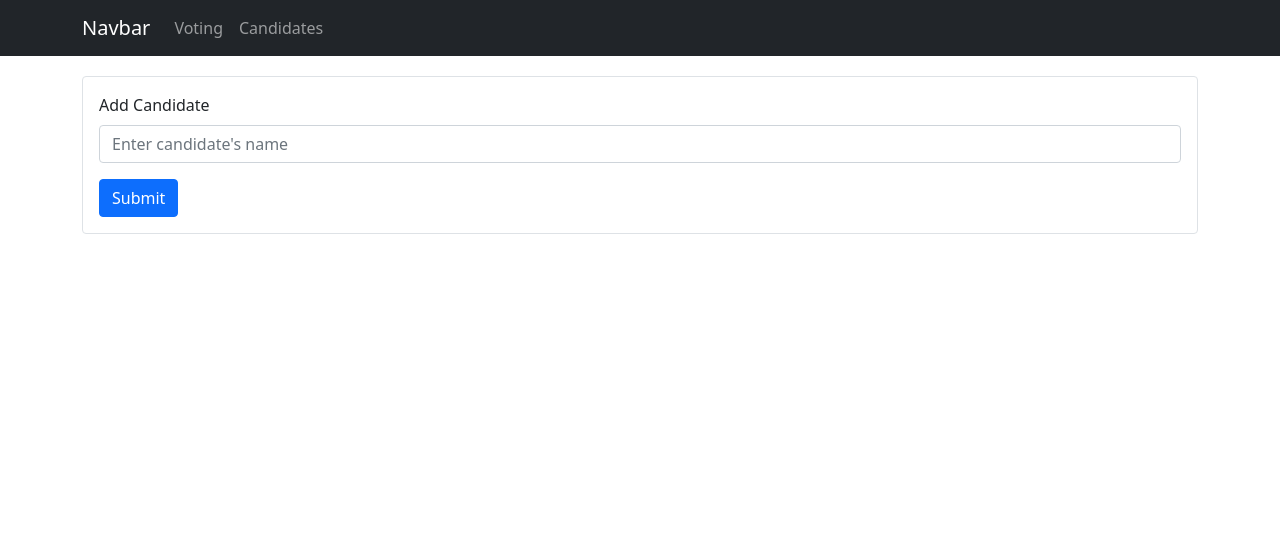
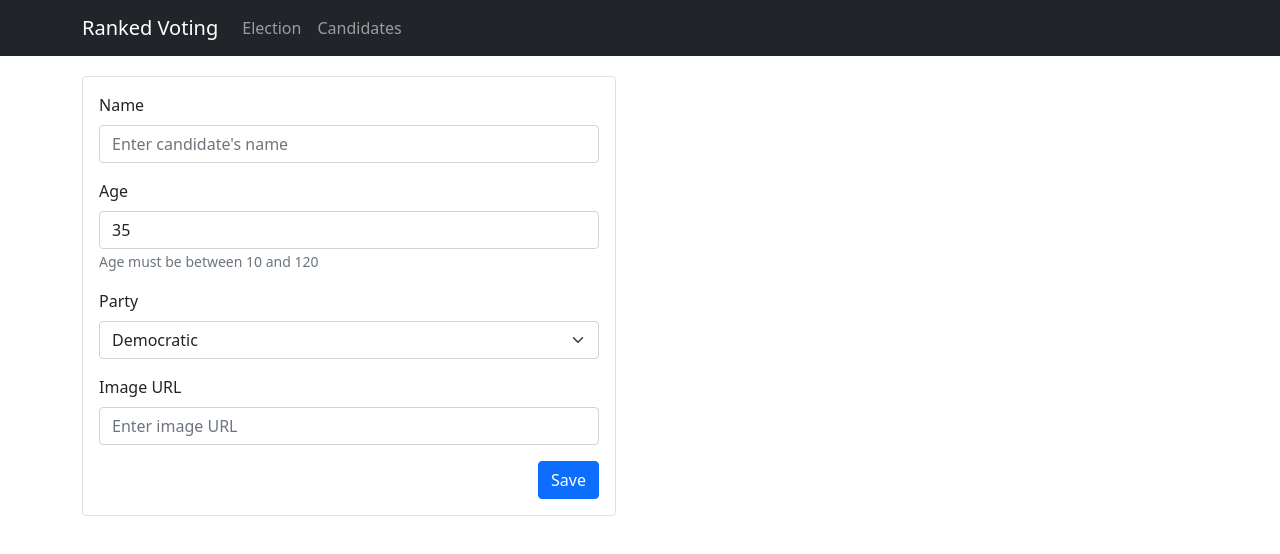
Before and after one commit to sajmonides/voting, a React (Create React App) app in the folder voting/: page /candidates in a window 1280 px wide. Shown: the top 554 px of the page. Built offline with nearby package versions, Linux system fonts and the light colour scheme; the HTML template or start-up script is replaced by a standard one.

Commit message:
refactored code, adding new candidates

```diff
--- /dev/null
+++ b/voting/src/AddCandidate.js
@@ -0,0 +1,88 @@
+import Container from 'react-bootstrap/Container';
+import Row from 'react-bootstrap/Row';
+import Col from 'react-bootstrap/Col';
+import Form from 'react-bootstrap/Form';
+import Button from 'react-bootstrap/Button';
+
+import { useState } from 'react';
+
+import uuid from 'react-uuid';
+
+function AddCandidate(props) {
+    const [name, setName] = useState('');
+    const [age, setAge] = useState(35);
+    const [party, setParty] = useState('Democratic');
+    const [imageUrl, setImageUrl] = useState('');
+
+    const minAge = 10;
+    const maxAge = 120;
+
+    function handleNameChange(e) {
+        setName(e.target.value);
+    }
+
+    function handleAgeChange(e) {
+        setAge(e.target.value);
+    }
+
+    function handlePartyChange(e) {
+        setParty(e.target.value);
+    }
+
+    function handleImageUrlChange(e) {
+        setImageUrl(e.target.value);
+    }
+
+    function handleFormSubmit(event) {
+        event.preventDefault();
+        const candidate = {
+            Id: uuid(),
+            Name: name,
+            Age: age,
+            Party: party,
+            ImageUrl: imageUrl
+        }
+        props.onCandidateAdd(candidate);
+        setName('');
+    }
+
+    return (
+        <>
+            <Container>
+                <Row className="col-12 col-sm-8 col-md-6">
+                    <Col>
+                        <Form className="border rounded p-3 overflow-hidden" onSubmit={handleFormSubmit}>
+                            <Form.Group className="mb-3">
+                                <Form.Label>Name</Form.Label>
+                                <Form.Control value={name} onChange={handleNameChange} type="text" placeholder="Enter candidate's name" />
+                            </Form.Group>
+                            <Form.Group className="mb-3">
+                                <Form.Label>Age</Form.Label>
+                                <Form.Control value={age} onChange={handleAgeChange} min={minAge} max={maxAge} type="number" placeholder="Enter candidate's age" />
+                                <Form.Text className="text-muted">
+                                    Age must be between {minAge} and {maxAge}
+                                </Form.Text>
+                            </Form.Group>
+                            <Form.Group className="mb-3">
+                                <Form.Label>Party</Form.Label>
+                                <Form.Select value={party} onChange={handlePartyChange}>
+                                    <option value="Democratic">Democratic</option>
+                                    <option value="Republican">Republican</option>
+                                </Form.Select>
+                            </Form.Group>
+                            <Form.Group className="mb-3">
+                                <Form.Label>Image URL</Form.Label>
+                                <Form.Control value={imageUrl} onChange={handleImageUrlChange} type="text" placeholder="Enter image URL" />
+                            </Form.Group>
+                            <Button className="float-end" variant="primary" type="submit">
+                                Save
+                            </Button>
+                        </Form>
+                    </Col>
+                </Row>
+            </Container>
+        </>
+    );
+}
+
+export default AddCandidate;
--- a/voting/src/App.css
+++ b/voting/src/App.css
@@ -36,3 +36,8 @@
     transform: rotate(360deg);
   }
 }
+
+.candidatesContainer {
+    display: grid;
+    row-gap: 1em;
+}
--- a/voting/src/App.js
+++ b/voting/src/App.js
@@ -4,9 +4,8 @@ import 'bootstrap/dist/css/bootstrap.css';
 import { Routes, Route } from 'react-router-dom';
 
 import Navigation from './Navigation.js';
-
-import Candidates from './Candidates.js';
-import Voting from './Voting.js';
+import CandidatesPage from './CandidatesPage.js';
+import Election from './Election.js';
 
 function App() {
   return (
@@ -17,8 +16,8 @@ function App() {
       <main>
         <div style={{minHeight: '20px'}}></div>
         <Routes>
-          <Route path='/' element={<Voting />} />
-          <Route path='/candidates' element={<Candidates />} />
+          <Route path='/' element={<Election />} />
+          <Route path='/candidates' element={<CandidatesPage />} />
         </Routes>
       </main>
     </>
--- /dev/null
+++ b/voting/src/Candidate.js
@@ -0,0 +1,34 @@
+import Card from 'react-bootstrap/Card';
+import Button from 'react-bootstrap/Button';
+
+function Candidate(props) {
+    const candidate = props.candidate;
+
+    function removeCandidate(id) {
+        props.onRemoveCandidate(id);
+    }
+
+    return (
+        <>
+            <Card style={{ width: '18rem' }}>
+                <Card.Img variant="top" style={{height: '10rem', objectFit: 'cover'}} src={candidate.ImageUrl} />
+                <Card.Body>
+                    <Card.Title>{candidate.Name}</Card.Title>
+                    <Card.Text>
+                        <div>
+                            <label><strong>Age:&nbsp;</strong></label>
+                            <span>{candidate.Age}</span>
+                        </div>
+                        <div>
+                            <label><strong>Party:&nbsp;</strong></label>
+                            <span>{candidate.Party}</span>
+                        </div>
+                    </Card.Text>
+                    <Button variant="danger" onClick={() => removeCandidate(candidate.Id)}>Remove</Button>
+                </Card.Body>
+            </Card>
+        </>
+    );
+}
+
+export default Candidate;
--- a/voting/src/Candidates.js
+++ /dev/null
@@ -1,29 +0,0 @@
-import Container from 'react-bootstrap/Container';
-import Row from 'react-bootstrap/Row';
-import Col from 'react-bootstrap/Col';
-import Form from 'react-bootstrap/Form';
-import Button from 'react-bootstrap/Button';
-
-function Candidates() {
-    return (
-        <>
-            <Container>
-                <Row>
-                    <Col>
-                    <Form className="border rounded p-3 overflow-hidden">
-                        <Form.Group className="mb-3" controlId="formBasicEmail">
-                            <Form.Label>Add Candidate</Form.Label>
-                            <Form.Control type="email" placeholder="Enter candidate's name" />
-                        </Form.Group>
-                        <Button className="text-end" variant="primary" type="submit">
-                            Submit
-                        </Button>
-                    </Form>
-                    </Col>
-                </Row>
-            </Container>
-        </>
-    );
-}
-
-export default Candidates;
--- /dev/null
+++ b/voting/src/CandidatesPage.js
@@ -0,0 +1,48 @@
+import AddCandidate from "./AddCandidate.js";
+import DisplayCandidates from './DisplayCandidates.js';
+
+import {useState, useEffect} from 'react';
+
+function Candidates() {
+    const [candidates, setCandidates] = useState([]);
+
+    useEffect(() => {
+        const localCandidates = localStorage.getItem('candidates');
+        if (localCandidates) {
+            const parsedCandidates = JSON.parse(localCandidates);
+            setCandidates(parsedCandidates);
+        }
+    },[]);
+
+    useEffect(() => {
+        localStorage.setItem('candidates', JSON.stringify(candidates));
+    },[candidates]);
+
+    function handleCandidateAdd(candidate) {
+        setCandidates([...candidates, candidate]);
+    }
+
+    function handleRemoveClick() {
+        setCandidates([]);
+    }
+
+    function handleCandidateRemove(id) {
+        let newCandidates = candidates.filter(can => {
+            if (can.Id != id) return can;
+        });
+        setCandidates(newCandidates);
+    }
+
+    return (
+        <>
+            <div className="candidatesContainer">
+                {/* <input type="button" onClick={handleRemoveClick} value="remove"></input> */}
+                <AddCandidate onCandidateAdd={handleCandidateAdd} />
+                <DisplayCandidates candidates={candidates} onRemoveCandidate={handleCandidateRemove} />
+            </div>
+        </>
+    );
+}
+
+
+export default Candidates;
--- /dev/null
+++ b/voting/src/DisplayCandidates.js
@@ -0,0 +1,26 @@
+import Container from 'react-bootstrap/Container';
+import Row from 'react-bootstrap/Row';
+import Col from 'react-bootstrap/Col';
+import Stack from 'react-bootstrap/Stack';
+
+import Candidate from './Candidate.js';
+
+function DisplayCandidates(props) {
+    return (
+        <Container>
+            <Row>
+                <Col>
+                    <Stack direction="horizontal" gap={2}>
+                    {props.candidates.map((candidate, index) => {
+                        return (
+                            <Candidate key={index} candidate={candidate} onRemoveCandidate={props.onRemoveCandidate} />
+                        );
+                    })}
+                    </Stack>
+                </Col>
+            </Row>
+        </Container>
+    );
+}
+
+export default DisplayCandidates;
--- /dev/null
+++ b/voting/src/Election.js
@@ -0,0 +1,7 @@
+function Election() {
+    return (
+        <div>Election page</div>
+    );
+}
+
+export default Election;
--- a/voting/src/Navigation.js
+++ b/voting/src/Navigation.js
@@ -9,11 +9,11 @@ function Navigation() {
     return (
         <Navbar collapseOnSelect expand="lg" bg="dark" variant="dark">
             <Container>
-                <Navbar.Brand href="/">Navbar</Navbar.Brand>
+                <Navbar.Brand href="/">Ranked Voting</Navbar.Brand>
                 <Navbar.Toggle aria-controls="responsive-navbar-nav" />
                 <Navbar.Collapse id="responsive-navbar-nav">
                     <Nav className="me-auto">
-                        <Nav.Link as={Link} to='/'>Voting</Nav.Link>
+                        <Nav.Link as={Link} to='/'>Election</Nav.Link>
                         <Nav.Link as={Link} to="/candidates">Candidates</Nav.Link>
                     </Nav>
                 </Navbar.Collapse>
--- a/voting/src/Voting.js
+++ /dev/null
@@ -1,7 +0,0 @@
-function Voting() {
-    return (
-        <div>Voting page</div>
-    );
-}
-
-export default Voting;
```
